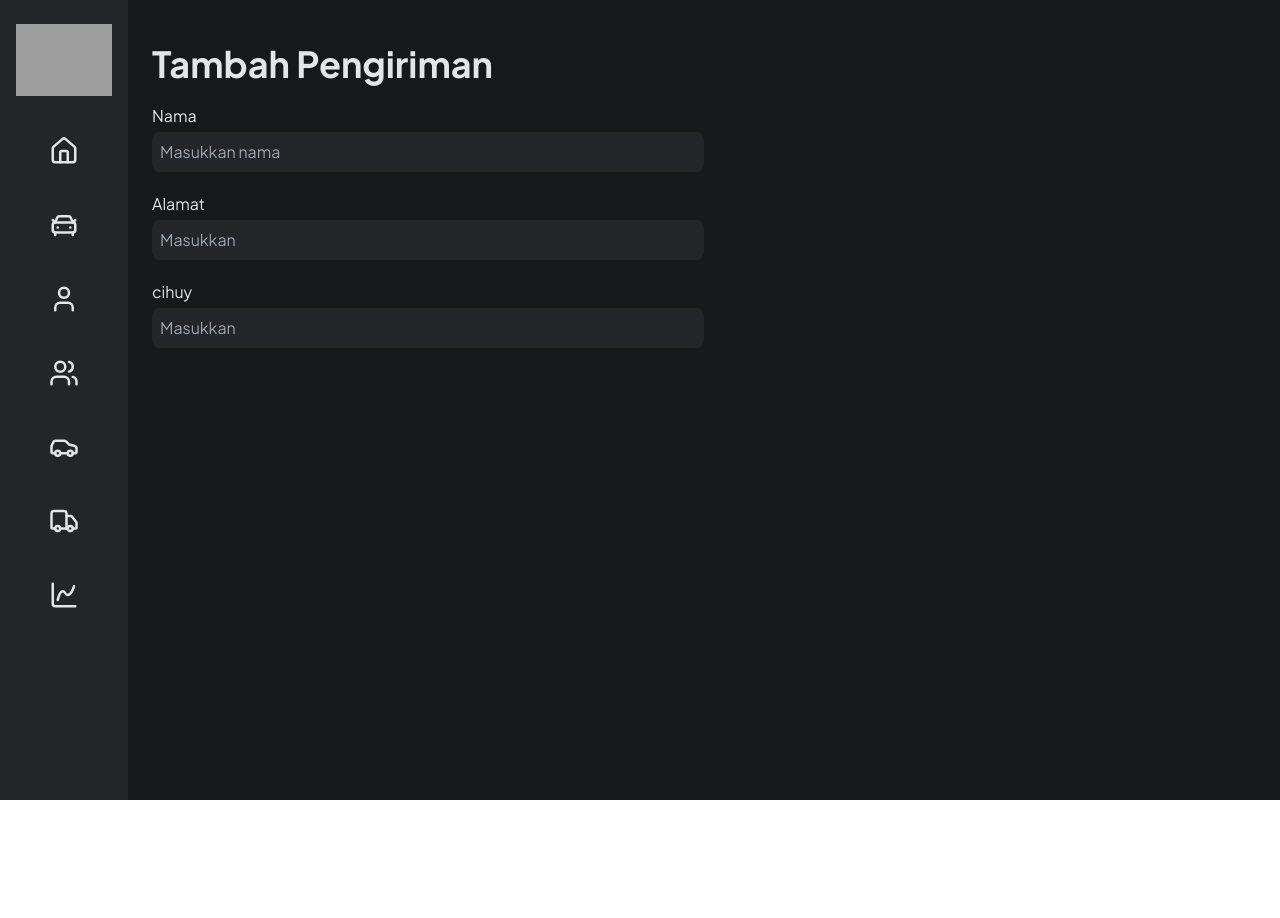
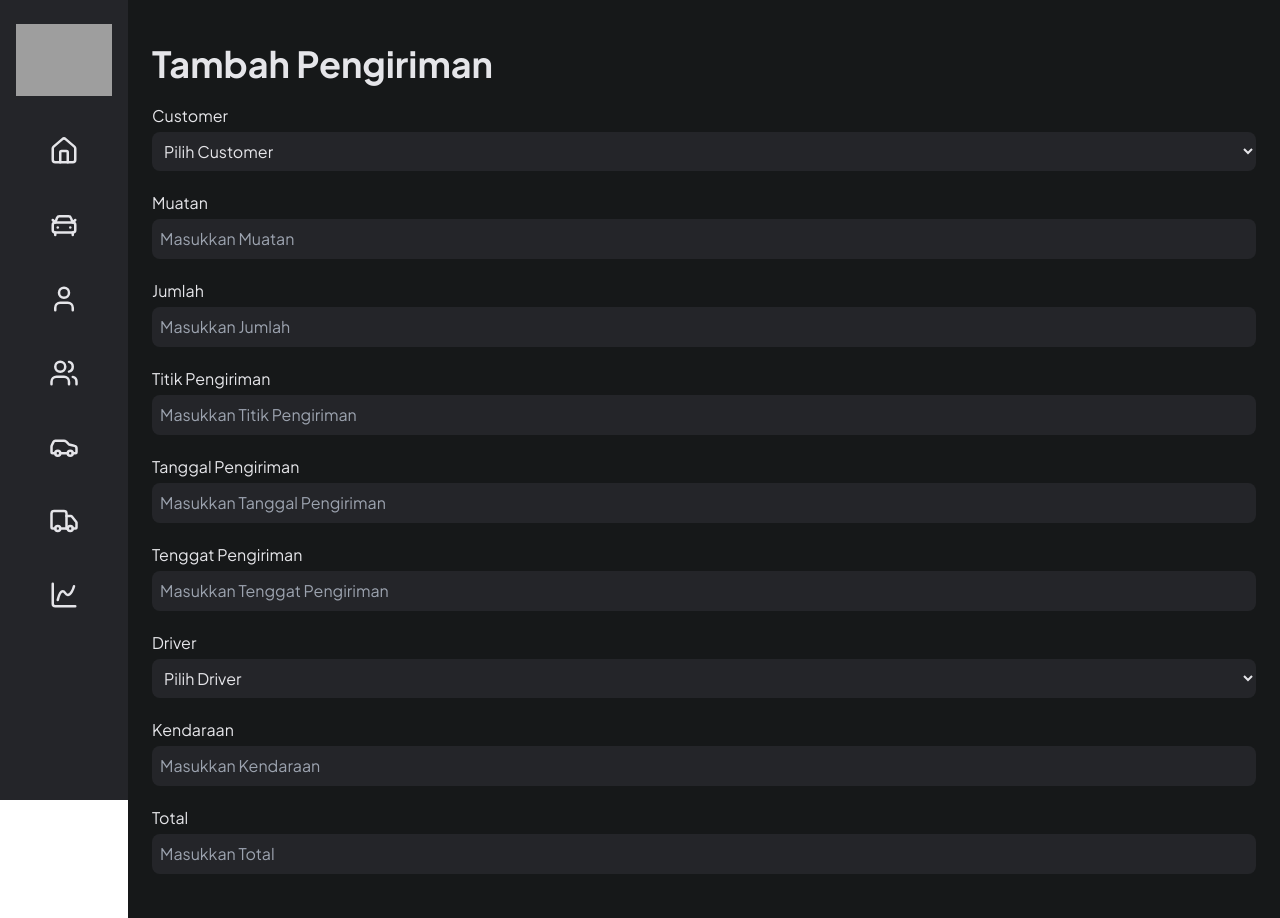
Before and after one commit to Muhless/ady-trans-jaya-react, a React (Vite) app: page /delivery/add in a window 1280 px wide. Before the commit the page ends 800 px from the top, so only its background shows below. Built offline with nearby package versions, Linux system fonts and the light colour scheme; grey boxes are pictures that could not be loaded.

Commit message:
update form add delivery

```diff
--- a/src/components/Atom/Input.tsx
+++ b/src/components/Atom/Input.tsx
@@ -1,19 +1,21 @@
 import React from "react";
 
 type InputComponentProps = {
-  label: string;
+  type?: "text" | "number" | "email" | "passord";
+  onChange: (value: string) => void;
 };
 
 export const InputComponent: React.FC<InputComponentProps> = ({
-  label,
+  type = "text",
+  onChange,
 }) => {
   return (
     <>
-      <label className="block mb-2">{label}</label>
       <input
-        type="text"
-        className="w-full border rounded p-2 mb-4 focus:outline-blue-400"
-        placeholder={`Masukkan ${label.toLowerCase()}`}
+        type={type}
+        className="bg-secondary p-2 rounded-lg"
+        placeholder={`Masukkan ${type}`}
+        onChange={(e) => onChange(e.target.value)}
       />
     </>
   );
--- /dev/null
+++ b/src/components/Atom/ResetButton.tsx
@@ -0,0 +1,18 @@
+import React from "react";
+
+type ResetButtonComponentProps = {
+  clearMap: () => void;
+};
+
+export const ResetButtonComponent: React.FC<ResetButtonComponentProps> = ({
+  clearMap,
+}) => {
+  return (
+    <button
+      onClick={clearMap}
+      className="p-2 w-full bg-red-500 text-primary rounded-lg mt-4"
+    >
+      Ulangi
+    </button>
+  );
+};
--- /dev/null
+++ b/src/components/Atom/SaveButton.tsx
@@ -0,0 +1,9 @@
+import React from "react";
+
+export const SaveButtonComponent = () => {
+  return (
+    <button className="p-2 w-full bg-green-500 text-primary rounded-lg mt-4">
+      Simpan
+    </button>
+  );
+};
--- a/src/components/Atom/Search.tsx
+++ b/src/components/Atom/Search.tsx
@@ -5,7 +5,7 @@ type SearchProps = {
   placeholder?: string;
 };
 
-const SearchInput: React.FC<SearchProps> = ({ placeholder='cari ' }) => {
+const SearchInput: React.FC<SearchProps> = ({ placeholder='cari data' }) => {
   return (
     <div className="relative">
       <span className="absolute inset-y-0 left-3 flex items-center text-text">
@@ -14,7 +14,7 @@ const SearchInput: React.FC<SearchProps> = ({ placeholder='cari ' }) => {
       <input
         type="text"
         className="pl-10 text-text bg-secondary text-sm py-2 px-5 border focus:border-primary rounded-xl focus:outline-none focus:ring-2 focus:ring-biru"
-        placeholder={placeholder}
+        placeholder={`cari ${placeholder}`}
       />
     </div>
   );
--- a/src/components/Atom/Select.tsx
+++ b/src/components/Atom/Select.tsx
@@ -1,15 +1,17 @@
 import React from "react";
-import { useForm } from "react-hook-form";
 
-const MyForm = ({ defaultValues, onSubmit }) => {
-  const { register, handleSubmit } = useForm({ defaultValues });
-
+export const SelectComponent = ({ label, options, onChange }) => {
   return (
-    <form onSubmit={handleSubmit(onSubmit)}>
-      <input {...register("name", { required: true })} placeholder="Nama" />
-      <button type="submit">Simpan</button>
-    </form>
+    <select
+      className="bg-secondary p-2 rounded-lg"
+      onChange={(e) => onChange(e.target.value)}
+    >
+      <option value="">Pilih {label}</option>
+      {options.map((option) => (
+        <option key={option.value} value={option.value}>
+          {option.label}
+        </option>
+      ))}
+    </select>
   );
 };
-
-export default MyForm;
--- a/src/components/Molecule/Form.tsx
+++ b/src/components/Molecule/Form.tsx
@@ -1,18 +1,47 @@
 import React from "react";
 
-const Form = ({ label, type = "text", placeholder = "" }) => {
+type FormProps = {
+  label: string;
+  type?: "text" | "password" | "email" | "number";
+  options?: { value: string; label: string }[];
+  // onChange?: (value: string) => void;
+};
+
+const Form: React.FC<FormProps> = ({
+  label,
+  type = "text",
+  options,
+  // onChange,
+}) => {
   return (
     <div className="flex flex-col w-full space-y-1 mb-5">
       <label>{label}</label>
-      <input
-        type={type}
-        className="bg-secondary p-2 rounded-lg"
-        placeholder={`Masukkan ${placeholder}`}
-      />
+
+      {options ? (
+        <select
+          className="bg-secondary p-2 rounded-lg"
+          // onChange={(e) => onChange(e.target.value)}
+        >
+          <option value="" disabled selected>
+            Pilih {label}
+          </option>
+          {options.map((option) => (
+            <option key={option.value} value={option.value}>
+              {option.label}
+            </option>
+          ))}
+        </select>
+      ) : (
+        // Jika tidak ada opsi, gunakan <input>
+        <input
+          type={type}
+          className="bg-secondary p-2 rounded-lg"
+          placeholder={`Masukkan ${label}`}
+          // onChange={(e) => onChange(e.target.value)}
+        />
+      )}
     </div>
   );
 };
 
-
-
 export default Form;
--- a/src/pages/customer/Index.tsx
+++ b/src/pages/customer/Index.tsx
@@ -45,15 +45,15 @@ function CustomerPages() {
   };
   return (
     <>
-      <Title title={"Pelanggan"} />
+      <Title title={"Customer"} />
       <div className="flex justify-between mb-5">
         <AddButton
-          name={"Pelanggan"}
+          name={"Customer"}
           onClick={() => {
             setModalOpen(true);
           }}
         />
-        <SearchInput placeholder="pelanggan" />
+        <SearchInput placeholder="customer" />
       </div>
       <Table data={customer} onRowClick={handleRowClick} showActions={true} />
       <Modal isOpen={modalOpen} onClose={() => setModalOpen(false)} fields={modalInput} />
--- /dev/null
+++ b/src/pages/delivery/AddDelivery.tsx
@@ -0,0 +1,42 @@
+import React, { useState } from "react";
+import Title from "../../components/Atom/Title";
+import Form from "../../components/Molecule/Form";
+
+function AddDeliveryPages() {
+  const [textValue, setTextValue] = useState("");
+  const [selectedValue, setSelectedValue] = useState("");
+  return (
+    <>
+      <Title title={"Tambah Pengiriman"} />
+      <div>
+        <form className="w-full">
+          <Form
+            label={"Customer"}
+            options={[
+              { value: "jakarta", label: "Jakarta" },
+              { value: "bandung", label: "Bandung" },
+              { value: "surabaya", label: "Surabaya" },
+            ]}
+          />
+          <Form label={"Muatan"} />
+          <Form label={"Jumlah"} type="number" />
+          <Form label={"Titik Pengiriman"} type="number" />
+          <Form label={"Tanggal Pengiriman"} />
+          <Form label={"Tenggat Pengiriman"} />
+          <Form
+            label={"Driver"}
+            options={[
+              { value: "agus", label: "agus" },
+              { value: "gunawan", label: "gunawan" },
+              { value: "ino", label: "ino" },
+            ]}
+          />
+          <Form label={"Kendaraan"} type="number" />
+          <Form label={"Total"} type="number" />
+        </form>
+      </div>
+    </>
+  );
+}
+
+export default AddDeliveryPages;
--- a/src/pages/delivery/AddDeliveryPages.jsx
+++ /dev/null
@@ -1,17 +0,0 @@
-import Title from "../../components/Atom/Title";
-import Form from "../../components/Molecule/Form";
-
-function AddDeliveryPages() {
-  return (
-    <>
-      <Title title={"Tambah Pengiriman"} />
-      <form className="w-1/2">
-        <Form label={"Nama"} type="number" placeholder={'nama'}/>
-        <Form label={"Alamat"} />
-        <Form label={"cihuy"} type="number" />
-      </form>
-    </>
-  );
-}
-
-export default AddDeliveryPages;
--- a/src/pages/delivery/Index.tsx
+++ b/src/pages/delivery/Index.tsx
@@ -62,6 +62,10 @@ function DeliveryPages() {
     navigate("/delivery/add");
   };
 
+  const handleAddMap = () => {
+    navigate("/delivery/map");
+  };
+
   return (
     <>
       <Title title={"Pengiriman"} />
--- a/src/routes/index.tsx
+++ b/src/routes/index.tsx
@@ -10,8 +10,9 @@ import FinancePages from "../pages/finance/Index";
 import CustomerPages from "../pages/customer/Index";
 import RentalPages from "../pages/rental/Index";
 import DetailDeliveryPages from "../pages/delivery/DetailDelivery";
-import AddDeliveryPages from "../pages/delivery/AddDeliveryPages";
 import Layout from "../components/Template/layouts";
+import AddDeliveryPages from "../pages/delivery/AddDelivery";
+import MapPages from "../pages/Map";
 
 function AppRoutes() {
   return (
@@ -32,6 +33,7 @@ function AppRoutes() {
           {/* delivery */}
           <Route path="/delivery" element={<DeliveryPages />} />
           <Route path="/delivery/add" element={<AddDeliveryPages />} />
+          <Route path="/delivery/map" element={<MapPages />} />
           <Route path="/delivery/:id" element={<DetailDeliveryPages />} />
           {/* finance */}
           <Route path="/finance" element={<FinancePages />} />
```
Also changed, not shown: src/pages/Map.tsx (+20 -10 lines).
